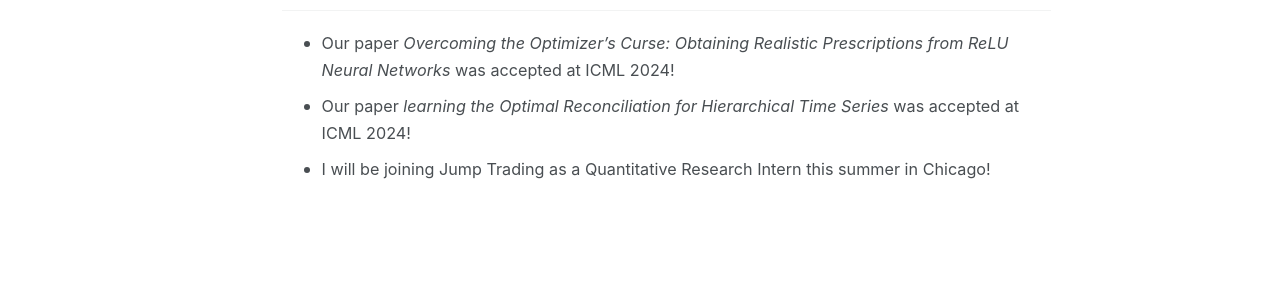
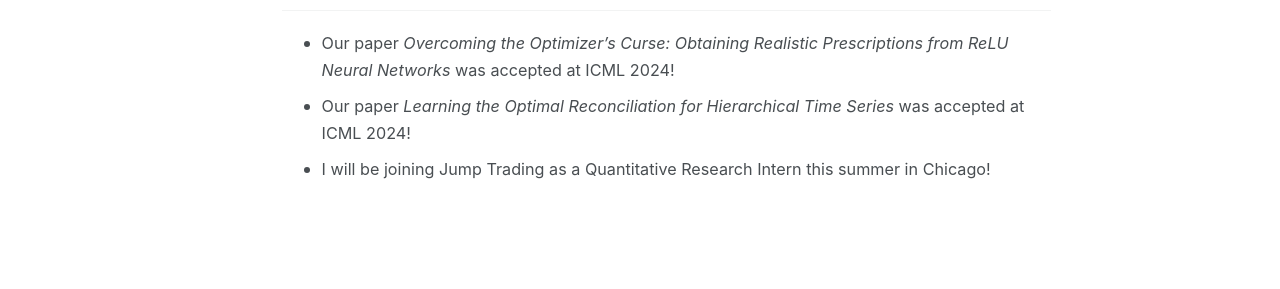
Before and after one commit to asterios-tsiourvas/asterios-tsiourvas.github.io, a Jekyll site: the page built from _pages/about.md, in a window 1280 px wide and 1140 px high. Shown: the part 542-831 px from the top of the window. Built offline with Jekyll 4.4.1, drawn with Linux system fonts in a browser that asks for light colours; some web fonts are replaced.

Commit message:
initial_commit

```diff
--- a/_pages/about.md
+++ b/_pages/about.md
@@ -18,5 +18,5 @@ redirect_from:
 ## Updates
 
   * <span style="font-size: 0.9em;">Our paper *Overcoming the Optimizer's Curse: Obtaining Realistic Prescriptions from ReLU Neural Networks* was accepted at ICML 2024!</span>
-  * <span style="font-size: 0.9em;">Our paper *learning the Optimal Reconciliation for Hierarchical Time Series* was accepted at ICML 2024!</span>
+  * <span style="font-size: 0.9em;">Our paper *Learning the Optimal Reconciliation for Hierarchical Time Series* was accepted at ICML 2024!</span>
   * <span style="font-size: 0.9em;">I will be joining Jump Trading as a Quantitative Research Intern this summer in Chicago! </span>
```
